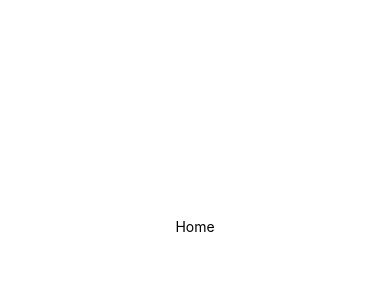
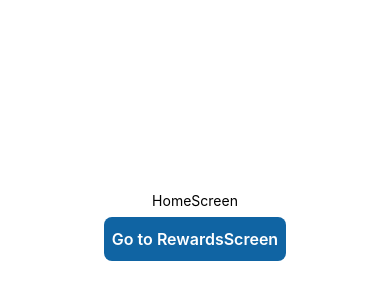
Before and after one commit to Sherange/rewards-app, a React Native app: screen / in a window 390 px wide. Shown: the part 196-496 px from the top of the page. Built offline with nearby package versions, Linux system fonts and the light colour scheme.

Commit message:
add component AppButton

```diff
--- /dev/null
+++ b/src/components/AppButton.tsx
@@ -0,0 +1,58 @@
+import React from 'react';
+import { Text, TouchableOpacity, StyleSheet } from 'react-native';
+
+type AppButtonProps = {
+  title: string;
+  onPress: () => void;
+  disabled?: boolean;
+  testID?: string;
+};
+
+const AppButton: React.FC<AppButtonProps> = ({
+  title,
+  onPress,
+  disabled = false,
+  testID,
+}) => {
+  return (
+    <TouchableOpacity
+      onPress={onPress}
+      activeOpacity={0.8}
+      style={[styles.button, disabled ? styles.buttonDisabled : null]}
+      disabled={disabled}
+      accessibilityRole="button"
+      accessibilityState={{ disabled }}
+      testID={testID}
+    >
+      <Text
+        style={[styles.buttonText, disabled ? styles.buttonTextDisabled : null]}
+      >
+        {title}
+      </Text>
+    </TouchableOpacity>
+  );
+};
+
+const styles = StyleSheet.create({
+  button: {
+    backgroundColor: '#1064A3',
+    paddingVertical: 12,
+    paddingHorizontal: 8,
+    borderRadius: 8,
+    alignItems: 'center',
+    marginTop: 8,
+  },
+  buttonDisabled: {
+    opacity: 0.6,
+  },
+  buttonText: {
+    color: '#fff',
+    fontSize: 16,
+    fontWeight: '600',
+  },
+  buttonTextDisabled: {
+    color: '#f1f1f1',
+  },
+});
+
+export default AppButton;
--- a/src/screens/HomeScreen.tsx
+++ b/src/screens/HomeScreen.tsx
@@ -1,8 +1,12 @@
 import { View, StyleSheet, Text } from 'react-native';
+import AppButton from '../components/AppButton';
+
 const HomeScreen = () => {
+  const onPress = () => {};
   return (
     <View style={styles.container}>
-      <Text style={styles.text}>Home</Text>
+      <Text style={styles.text}>HomeScreen</Text>
+      <AppButton title="Go to RewardsScreen" onPress={onPress} />
     </View>
   );
 };
--- a/src/screens/RewardsScreen.tsx
+++ b/src/screens/RewardsScreen.tsx
@@ -1,8 +1,12 @@
 import { View, StyleSheet, Text } from 'react-native';
+import AppButton from '../components/AppButton';
+
 const RewardsScreen = () => {
+  const onPress = () => {};
   return (
     <View style={styles.container}>
-      <Text style={styles.text}>Home</Text>
+      <Text style={styles.text}>RewardsScreen</Text>
+      <AppButton title="Go to Back" onPress={onPress} />
     </View>
   );
 };
```
